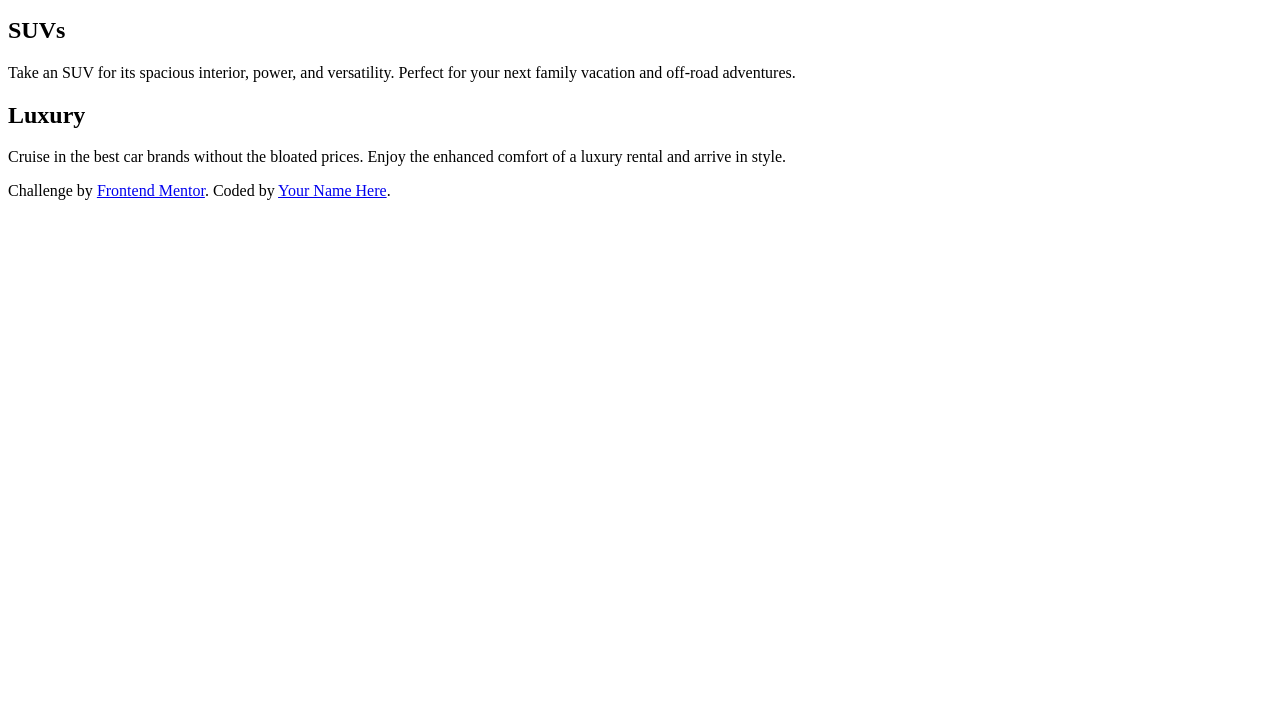
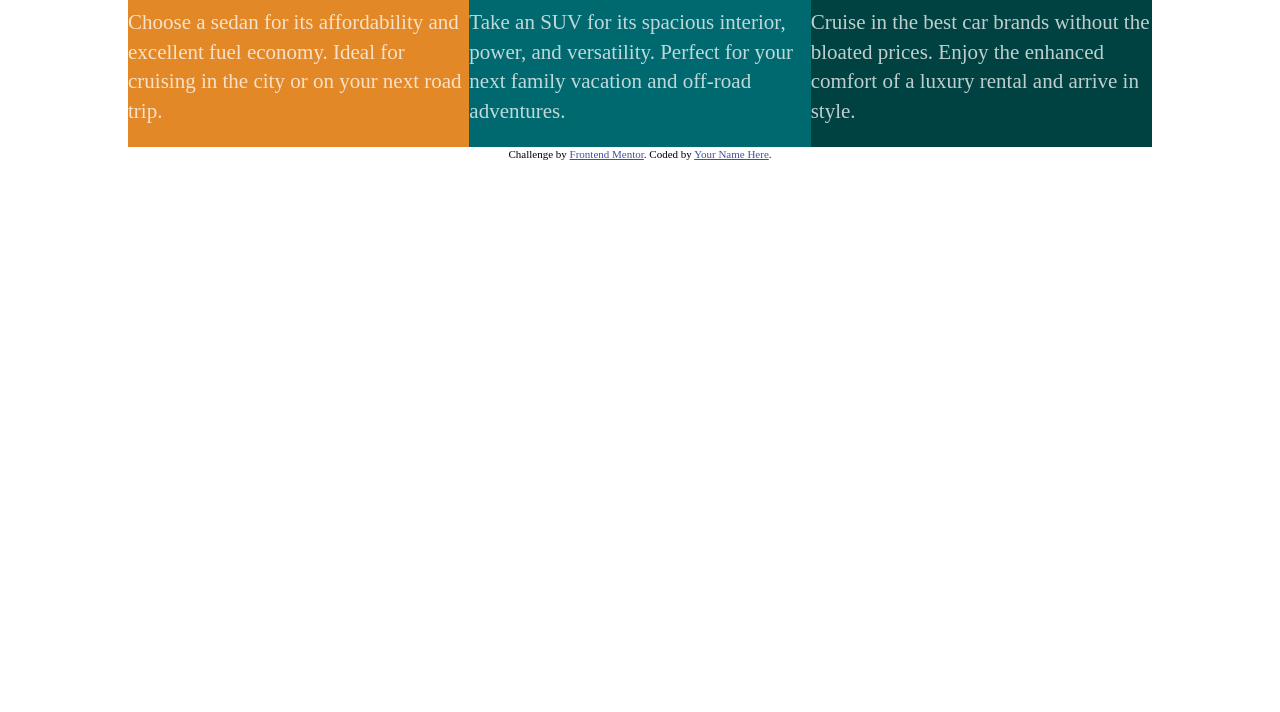
Before and after one commit to istarlet/three_column_preview_card, a plain HTML site: page index.html in a window 1280 px wide. Shown: the part 88-800 px from the top of the page. Drawn offline with Linux system fonts and the light colour scheme.

Commit message:
Add css styles

```diff
--- a/index.html
+++ b/index.html
@@ -5,40 +5,43 @@
     <meta http-equiv="X-UA-Compatible" content="IE=edge">
     <meta name="viewport" content="width=device-width, initial-scale=1.0">
     <link rel="icon" type="image/png" sizes="32x32" href="./images/favicon-32x32.png">
-    <link rel="stylsheet" href="threecolumncard.css" />
+    <link rel="stylesheet" href="threecolumncard.css" media="screen" />
     <title>Frontend Mentor | 3-column preview card component</title>
 </head>
 <body>
 <main>
+
+    <div class="container grid-container">
  <!-- Sedans Section
 ---------------------------------------->
 <section class="sedans__container">
-    <article class="container row>">
+    <div class="">
     <h2 class="">Sedans</h2>
     <p class="">Choose a sedan for its affordability and excellent fuel economy. Ideal for cruising in the city
     or on your next road trip.</p>
-    </article>
+    </div>
 </section>
 
  <!-- SUVS Section
 ---------------------------------------->
 <section class="suvs__container">
-    <article class="container row">
+    <div class="">
     <h2 class="">SUVs</h2>
     <p class="">Take an SUV for its spacious interior, power, and versatility. Perfect for your next family vacation
     and off-road adventures.</p>
-    </article>
+    </div>
 </section>
  <!-- Luxury Section
 ---------------------------------------->
 <section class="luxury__container">
-    <article class="container row">
+    <div class="">
     <h2 class="">Luxury</h2>
     <p class="">Cruise in the best car brands without the bloated prices. Enjoy the enhanced comfort of a luxury
     rental and arrive in style.</p>
-    </article>
+    </div>
 </section>
 
+</div>
 </main>
 
 <!-- Footer Section
--- a/threecolumncard.css
+++ b/threecolumncard.css
@@ -4,6 +4,51 @@
 
 - Mobile: 375px
 - Desktop: 1440px
+
+*,
+*::before,
+*::after {
+  box-sizing: border-box;
+}
+
+body {
+    font-size: 1.3125rem;
+    line-height: 1.4;
+    margin: 0;
+}
+
+img {
+    max-width: 100%;
+}
+
+.container {
+    width: 80%;
+    max-width: 1100px;
+    margin: 0 auto;
+}
+
+.grid-container {
+    display: grid;
+    grid-auto-flow: row;
+    grid-auto-columns: 1fr;
+}
+
+
+/* Sedans Styles */
+.sedans__container {
+    background-color: hsl(31, 77%, 52%);
+    color: hsla(0, 0%, 100%, 0.75);
+}
+
+.suvs__container {
+    background-color: hsl(184, 100%, 22%);
+    color: hsla(0, 0%, 100%, 0.75);
+}
+
+.luxury__container {
+    background-color:hsl(179, 100%, 13%);
+    color: hsla(0, 0%, 100%, 0.75);
+}
 
 
 /* Primary Color Styles */
@@ -59,3 +104,10 @@
     color: hsl(228, 45%, 44%);
 }
 /* Frontend Mentor Starter Styles End */
+
+/* Media Queries */
+@media screen and (min-width: 700px) {
+    .grid-container {
+        grid-auto-flow: column;
+    }
+}
```
